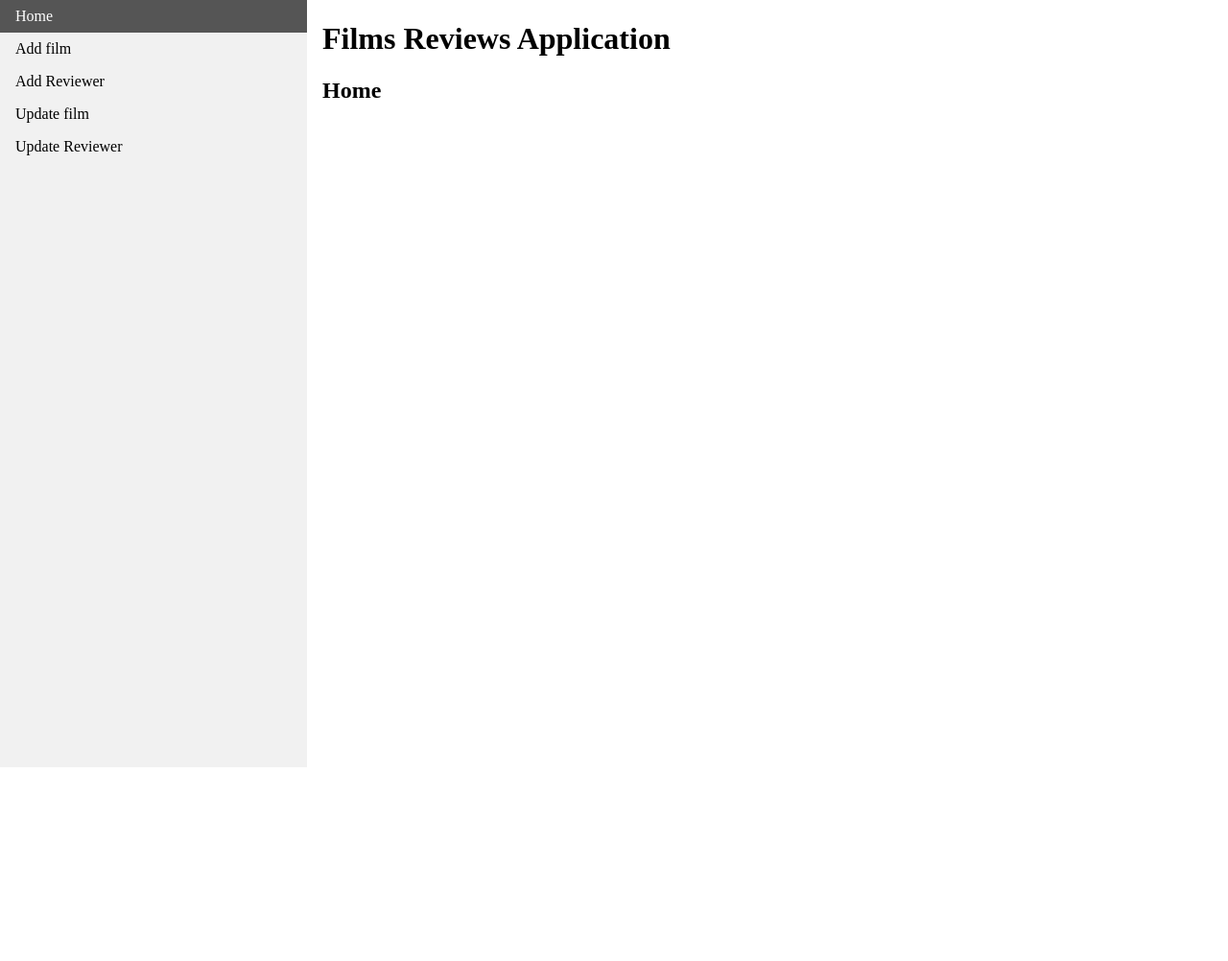
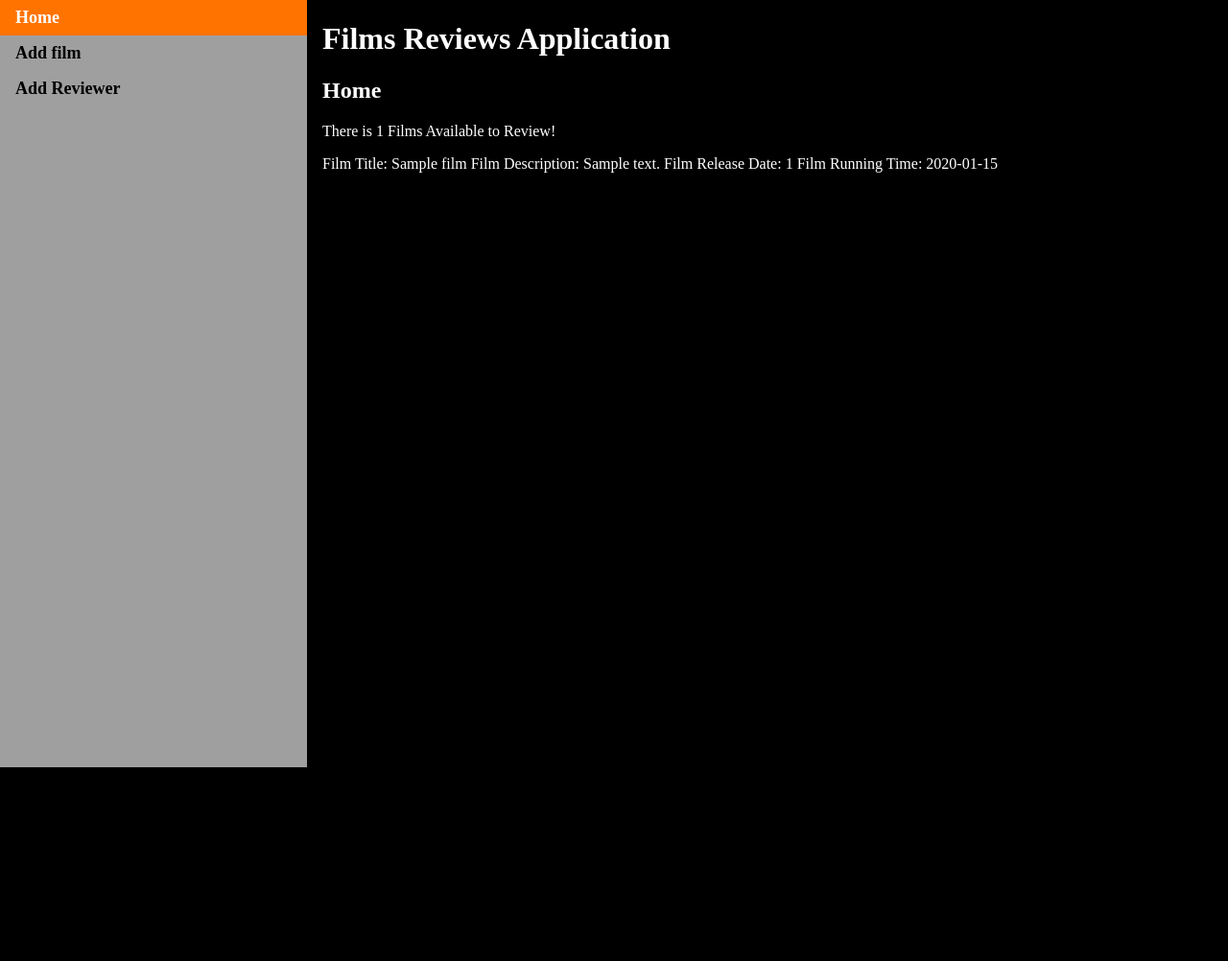
Before and after one commit to JackDavidWearn/QA-Core-Fundamental-Project, a Flask app: page / in a window 1280 px wide. Shown: the whole page at 96% size. Run offline with Flask 2, Linux system fonts and the light colour scheme; tables that the repository leaves empty hold one stand-in row (values such as "Sample post"); parts of the project's set-up code (start-up, migrations or seed data) failed here and were passed over.

Commit message:
Populated the html template files to display the forms and got them working

```diff
--- a/app.py
+++ b/app.py
@@ -0,0 +1,4 @@
+from application import app
+
+if __name__ == '__main__':
+    app.run(debug=True, host=0.0.0.0)
--- a/application/models.py
+++ b/application/models.py
@@ -1,10 +1,10 @@
 from application import db
 
 class Films(db.Model):
-    films_id = db.Column(db.Intger, primary_key=True)
+    films_id = db.Column(db.Integer, primary_key=True)
     films_title = db.Column(db.String(250))
     films_description = db.Column(db.String(2000))
-    films_release = db.Column(db.Date)
+    films_release = db.Column(db.Integer)
     films_time = db.Column(db.String(6))
     fk_reviewers_id = db.Column(db.Integer, db.ForeignKey('reviewer.reviewer_id'))
 
--- a/application/routes.py
+++ b/application/routes.py
@@ -1,21 +1,42 @@
+from crypt import methods
 from flask import redirect, url_for, render_template, request
 from application import app, db
 from application.models import Films, Reviewer
+from application.forms import AddFilm, AddReviewer
 
 # Home route, to display the home page
 @app.route('/')
 def home():
-    return render_template('index.html')
+    num_films = Films.query.count()
+    films = Films.query.all()
+    return render_template('index.html', num=num_films, films=films)
 
 # Create a reviewer route
-@app.route('/create-reviewer')
+@app.route('/create-reviewer', methods=['GET', 'POST'])
 def createreviewer():
-    return redirect(url_for('home'))
+    form = AddReviewer()
+    if request.method == "POST":
+        name = form.reviewer_name.data
+        new_reviewer = Reviewer(reviewer_name=name)
+        db.session.add(new_reviewer)
+        db.session.commit()
+        return redirect(url_for('home'))
+    return render_template('add_reviewer.html')
 
 # Create a film route
-@app.route('/create-film')
+@app.route('/create-film', methods=['GET', 'POST'])
 def createfilm():
-    return redirect(url_for('home'))
+    form = AddFilm()
+    if request.method == "POST":
+        title = form.films_title.data
+        description = form.films_description.data
+        release = form.films_release.data
+        time = form.films_time.data
+        new_film = Films(films_title=title, films_description=description, films_release=release, films_time=time)
+        db.session.add(new_film)
+        db.session.commit()
+        return redirect(url_for('home'))
+    return render_template('add_film.html')
 
 # Update a reviewer route
 @app.route('/update-reviewer/<int:reviewer_id>')
--- a/application/templates/index.html
+++ b/application/templates/index.html
@@ -1,3 +1,13 @@
-{% extends 'layout.html' %} {% block body %}
+{% extends 'layout.html' %}
+{% block body %}
 <h2>Home</h2>
+{% if num == 0 %}
+<p>No Films Added Yet!</p>
+{% else %}
+<p>There is {{ num }} Films Available to Review!</p>
+{% endif %}
+{% for film in films %}
+{{ film.__str__()}}
+<br>
+{% endfor %}
 {% endblock body %}
--- a/application/templates/layout.html
+++ b/application/templates/layout.html
@@ -6,10 +6,11 @@
     <meta http-equiv="X-UA-Compatible" content="IE=edge">
     <meta name="viewport" content="width=device-width, initial-scale=1.0">
     <title>Film Reviews</title>
-
     <style>
         body {
             margin: 0;
+            background-color: #000;
+            color: white;
         }
 
         ul.sidenav {
@@ -17,7 +18,7 @@
             margin: 0;
             padding: 0;
             width: 25%;
-            background-color: #f1f1f1;
+            background-color: #9f9f9f;
             position: fixed;
             height: 100%;
             overflow: auto;
@@ -30,13 +31,8 @@
             text-decoration: none;
         }
 
-        ul.sidenav li a.active {
-            background-color: #4CAF50;
-            color: white;
-        }
-
         ul.sidenav li a:hover:not(.active) {
-            background-color: #555;
+            background-color: rgb(255, 115, 0);
             color: white;
         }
 
@@ -67,6 +63,16 @@
                 float: none;
             }
         }
+
+        a {
+            color: white;
+            font-size: large;
+            font-weight: bold;
+        }
+
+        a:hover {
+            color: rgb(255, 115, 0);
+        }
     </style>
 
 </head>
@@ -77,8 +83,6 @@
             <li><a href="{{ url_for('home') }}">Home</a></li>
             <li><a href="{{ url_for('createfilm') }}">Add film</a></li>
             <li><a href="{{ url_for('createreviewer') }}">Add Reviewer</a></li>
-            <li><a href="{{ url_for('updatefilm') }}">Update film</a></li>
-            <li><a href="{{ url_for('updatereviewer') }}">Update Reviewer</a></li>
         </ul>
     </div>
     <div class="content">
--- /dev/null
+++ b/create.py
@@ -0,0 +1,4 @@
+from application import db
+
+db.drop_all()
+db.create_all()
```
Also changed, not shown: application/forms.py (+15 -0 lines), application/templates/add_film.html (+7 -2 lines), application/templates/add_reviewer.html (+9 -1 lines).
